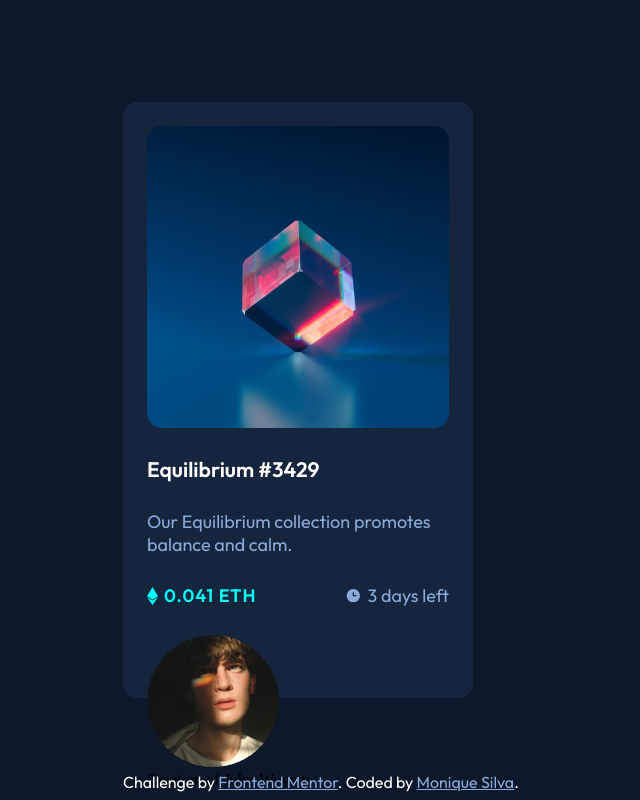
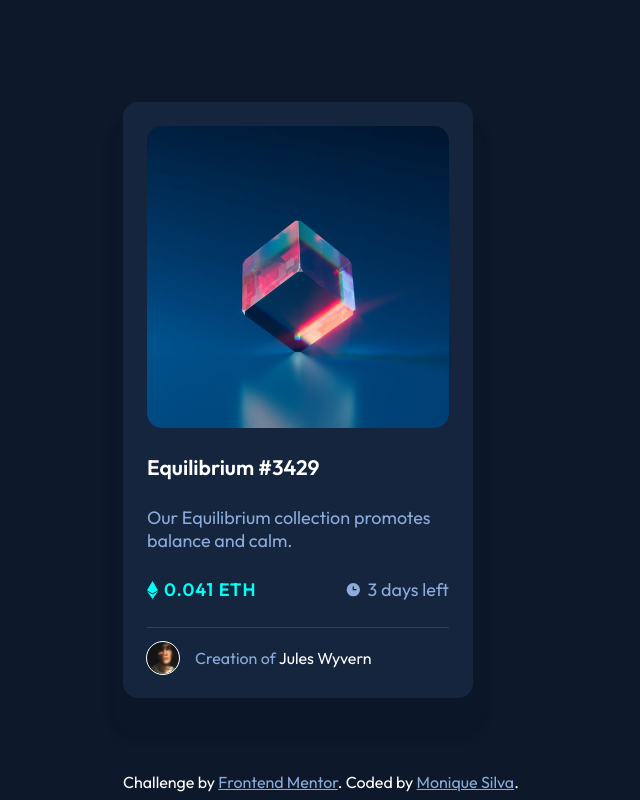
Before and after one commit to moniquedsilva/NFT-preview-card-component, a Vue app: page / in a window 1280 px wide. Shown: the whole page, without its empty margins (342-982 px from the left). Built offline with nearby package versions, Linux system fonts and the light colour scheme.

Commit message:
feat: desktop version

```diff
--- a/src/components/Card.vue
+++ b/src/components/Card.vue
@@ -19,9 +19,15 @@
         <span class="timestamp__time">3 days left</span>
       </div>
     </div>
-    <div class="card__info">
-      <img src="assets/images/image-avatar.png" alt="Avatar" />
-      <p><span>Creation of</span> Jules Wyvern</p>
+    <div class="card__profile">
+      <img
+        src="assets/images/image-avatar.png"
+        alt="Avatar"
+        class="card__avatar"
+      />
+      <p class="card__autor">
+        Creation of <span class="card__name">Jules Wyvern</span>
+      </p>
     </div>
   </article>
 </template>
@@ -30,9 +36,10 @@
 .card {
   background-color: $dark-blue-2;
   border-radius: 15px;
+  box-shadow: 0px 28px 5px 15px hsla(217, 55%, 10%, 1);
   display: flex;
   flex-direction: column;
-  gap: 1.75rem;
+  gap: 1.625rem;
   padding: 1.5rem;
   width: 87%;
   height: 37.25rem;
@@ -52,6 +59,27 @@
     display: flex;
     justify-content: space-between;
     align-items: center;
+  }
+  &__profile {
+    border-top: 1px solid $dark-blue-3;
+    display: flex;
+    align-items: center;
+    gap: 1rem;
+    padding-top: 0.875rem;
+  }
+  &__avatar {
+    border-radius: 100%;
+    cursor: pointer;
+    outline: 1px solid $white;
+    width: 2rem;
+  }
+  &__autor {
+    color: $blue;
+    font: 1rem $outfit;
+  }
+  &__name {
+    color: $white;
+    cursor: pointer;
   }
 }
 
```
